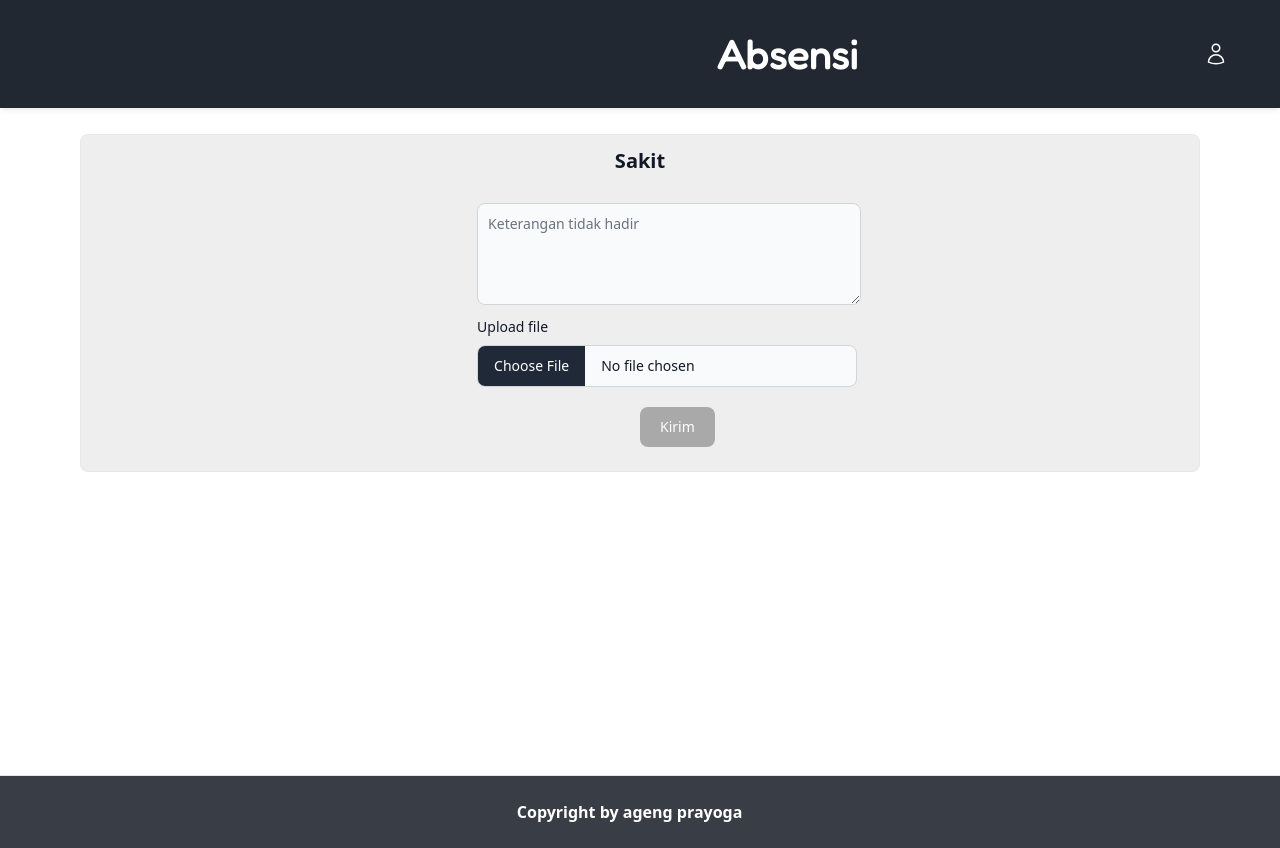
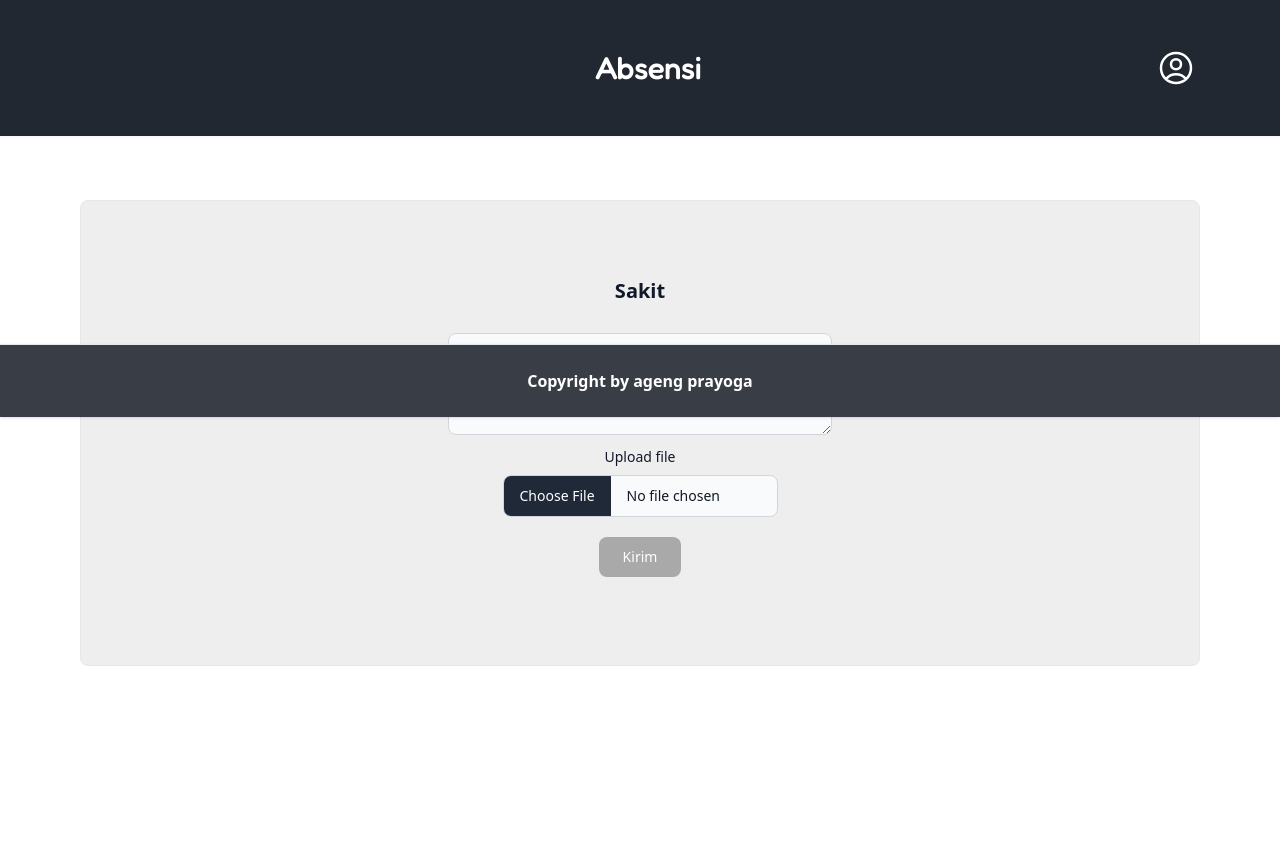
Before and after one commit to Azrieell/Project-Absensi, a Vue app: page /sakitkaryawan in a window 1280 px wide. After the commit the page ends 800 px from the top, so only its background shows below. Built offline with nearby package versions, Linux system fonts and the light colour scheme.

Commit message:
Page Karyawan/done

```diff
--- /dev/null
+++ b/src/components/karyawan/DropdownComponent.vue
@@ -0,0 +1,3 @@
+<template>
+
+</template>
--- a/src/components/karyawan/FooterComponent.vue
+++ b/src/components/karyawan/FooterComponent.vue
@@ -1,5 +1,7 @@
 <template>
-    <footer class="absolute -bottom-12 left-0 z-20 w-full p-4 bg-white border-t border-gray-200 shadow md:flex md:items-center md:justify-between md:p-6" style="background-color: #393E46;">
-    <span class="font-bold text-white" style="margin-left: 40%;">Copyright by ageng prayoga</span>
+    <footer class="absolute sm:top-100 mt-52 left-0 z-20 w-full p-4 bg-white border-t border-gray-200 shadow sm:flex sm:items-center sm:justify-between sm:p-6" style="background-color: #393E46;">
+        <div class="flex justify-center max-w-sm mx-auto">
+    <span class="font-bold text-white ">Copyright by ageng prayoga</span>
+</div>
 </footer>
 </template>
--- a/src/components/karyawan/NavbarComponent.vue
+++ b/src/components/karyawan/NavbarComponent.vue
@@ -1,56 +1,39 @@
 <template>
   <!-- Main navigation container -->
   <nav
-  class="flex-no-wrap relative flex w-full items-center justify-between bg-[#FBFBFB] py-2 shadow-md shadow-black/5 dark:bg-neutral-600 dark:shadow-black/10 lg:flex-wrap lg:justify-start lg:py-6" style="background-color: #222831;">
-  <div class="flex w-full flex-wrap items-center justify-between px-3">
+    class="flex-no-wrap relative flex w-full items-center justify-between  py-5 shadow-sm shadow-black/5 dark:bg-neutral-600 dark:shadow-black/10 lg:flex-wrap lg:justify-start lg:py-8"
+    style="background-color: #222831;">
+    <div class="flex w-full flex-wrap  items-center sm:-ml-8 -ml-20 px-3">
 
 
       <!-- Collapsible navigation container -->
-    <div
-      class="!visible hidden flex-grow basis-[100%] items-center lg:!flex lg:basis-auto"
-      id="navbarSupportedContent1"
-      data-te-collapse-item>
+      <div class="flex justify-between max-w-sm mx-auto text-center" id="navbarSupportedContent1" data-te-collapse-item>
+        <div class="flex justify-center max-w-sm mx-auto">
           <ul data-te-navbar-nav-ref>
-        <li class="mb-4 lg:mb-0 lg:pr-2" data-te-nav-item-ref>
-          <a
-            class="text-white font-bold transition duration-200"
-            href="#"
-            data-te-nav-link-ref style="font-family: 'Fredoka', sans-serif; font-size: 40px;  margin-left: 500%;"
-            >Absensi</a>
+            <li class="mb-4 lg:mb-0 lg:pr-40" data-te-nav-item-ref>
+              <a class="text-white font-bold transition duration-200 justify-center ml-60" href="#" data-te-nav-link-ref
+                style="font-family: 'Fredoka', sans-serif; font-size: 30px;">Absensi</a>
             </li>
           </ul>
         </div>
+      </div>
 
-    <!-- Right elements -->
-    <div class="relative flex items-center">
-      <!-- Cart Icon -->
-      <a
-        class="mr-4 text-white transition duration-200"
-        href="#">
-        <span class="[&>svg]:w-10">
-            <svg xmlns="http://www.w3.org/2000/svg" fill="none" viewBox="0 0 24 24" stroke-width="1.5" stroke="currentColor" class="w-6 h-6">
-  <path stroke-linecap="round" stroke-linejoin="round" d="M15.75 6a3.75 3.75 0 11-7.5 0 3.75 3.75 0 017.5 0zM4.501 20.118a7.5 7.5 0 0114.998 0A17.933 17.933 0 0112 21.75c-2.676 0-5.216-.584-7.499-1.632z" />
+      <div class="relative group">
+        <a href="#" class="no-underline  text-white flex items-center py-4">
+          <svg xmlns="http://www.w3.org/2000/svg" fill="none" viewBox="0 0 24 24" stroke-width="1.5" stroke="currentColor"
+            class="w-10 h-10 sm:-ml-20 ml-10">
+            <path stroke-linecap="round" stroke-linejoin="round"
+              d="M17.982 18.725A7.488 7.488 0 0012 15.75a7.488 7.488 0 00-5.982 2.975m11.963 0a9 9 0 10-11.963 0m11.963 0A8.966 8.966 0 0112 21a8.966 8.966 0 01-5.982-2.275M15 9.75a3 3 0 11-6 0 3 3 0 016 0z" />
           </svg>
-
-        </span>
         </a>
 
-      <!-- Container with two dropdown menus -->
-      <div
-        class="relative"
-        data-te-dropdown-ref
-        data-te-dropdown-alignment="end">
-        <!-- First dropdown trigger -->
-        <a
-          class="hidden-arrow mr-4 flex items-center text-neutral-600 transition duration-200 hover:text-neutral-700 hover:ease-in-out focus:text-neutral-700 disabled:text-black/30 motion-reduce:transition-none dark:text-neutral-200 dark:hover:text-neutral-300 dark:focus:text-neutral-300 [&.active]:text-black/90 dark:[&.active]:text-neutral-400"
-          href="#"
-          id="dropdownMenuButton1"
-          role="button"
-          data-te-dropdown-toggle-ref
-          aria-expanded="false">
-          </a>
+        <div class="items-center absolute border border-t-0 rounded-b-lg p-1 bg-white p-2 sm:-ml-28 ml-2 invisible group-hover:visible w-auto">
+          <a href="#" class="px-4 py-2 block text-black hover:bg-grey-lighter">Profile</a>
+          <hr class="border-t mx-2 border-grey-ligght">
+          <a href="#" class="px-4 py-2 block text-black hover:bg-grey-lighter">Sign Out</a>
         </div>
       </div>
+
     </div>
   </nav>
 </template>
--- a/src/views/karyawan/AbsenKaryawan.vue
+++ b/src/views/karyawan/AbsenKaryawan.vue
@@ -1,5 +1,5 @@
 <template>
-    <div class="rounded-lg w-90 p-4  border border-gray-200 ml-10 mr-10" style="margin-top: 2%; background-color: #EEEEEE;">
+    <div class="rounded-lg w-90 p-4  border border-gray-200 ml-10 mr-10 mt-10" style="background-color: #EEEEEE;">
         <div class="container">
             <p class="text-sm text-black">Selamat Pagi</p>
             <h5 class="text-xl font-bold leading-none text-gray-900 dark:text-white">Leonel Messi</h5>
@@ -7,8 +7,7 @@
 
         <hr class="mt-2 my-6 border-black sm:mx-auto ">
 
-
-        <div class="w-full max-w-sm  border  rounded-lg shadow" style="background-color: #D9D9D9; margin-left: 35%;">
+        <div class="w-full max-w-sm mx-auto border rounded-lg shadow " style="background-color: #D9D9D9;">
 
 <div class="flex items-center justify-center w-full">
     <label for="dropzone-file" class="flex flex-col items-center justify-center w-full h-64 border-2 border-gray-300 border-dashed rounded-lg cursor-pointer bg-gray-50 dark:hover:bg-bray-800 dark:bg-gray-700 hover:bg-gray-100 dark:border-gray-600 dark:hover:border-gray-500 dark:hover:bg-gray-600">
@@ -26,22 +25,20 @@
         <br>
 
 
-        <div class="mr-30 ml-32  block rounded-lg shadow-[0_2px_15px_-3px_rgba(0,0,0,0.07),0_10px_20px_-2px_rgba(0,0,0,0.04)]"
-            style="background-color: #DDDDDD; max-width: 30%; margin-left: 37%;">
-            <div class="grid grid-cols-2 mt-6 ml-10">
+        <div class=" max-w-sm mx-auto sm:ml-30 mb-8 w-52 block rounded-lg shadow-[0_2px_15px_-3px_rgba(0,0,0,0.07),0_10px_20px_-2px_rgba(0,0,0,0.04)]"
+            style="background-color: #DDDDDD;">
+            <div class="grid grid-cols-2 mt-4 ml-8">
                 <svg xmlns="http://www.w3.org/2000/svg" fill="none" viewBox="0 0 24 24" stroke-width="1.5"
-                    stroke="currentColor" class="w-12 h-12 ml-10">
+                    stroke="currentColor" class="w-12 h-12 ml-4 mt-2">
                     <path stroke-linecap="round" stroke-linejoin="round"
                         d="M6.827 6.175A2.31 2.31 0 015.186 7.23c-.38.054-.757.112-1.134.175C2.999 7.58 2.25 8.507 2.25 9.574V18a2.25 2.25 0 002.25 2.25h15A2.25 2.25 0 0021.75 18V9.574c0-1.067-.75-1.994-1.802-2.169a47.865 47.865 0 00-1.134-.175 2.31 2.31 0 01-1.64-1.055l-.822-1.316a2.192 2.192 0 00-1.736-1.039 48.774 48.774 0 00-5.232 0 2.192 2.192 0 00-1.736 1.039l-.821 1.316z" />
                     <path stroke-linecap="round" stroke-linejoin="round"
                         d="M16.5 12.75a4.5 4.5 0 11-9 0 4.5 4.5 0 019 0zM18.75 10.5h.008v.008h-.008V10.5z" />
                 </svg>
-                <h5 class="mb-2 text-xl font-medium leading-tight text-neutral-800 dark:text-neutral-50 "
-                    style="margin-left: -35%; margin-top: 7%;">
+                <h5 class="mb-2 mt-2 text-xl font-medium leading-tight text-neutral-800 dark:text-neutral-50 ">
                     Absen Masuk
                 </h5>
             </div>
         </div>
-
     </div>
 </template>
--- a/src/views/karyawan/HomeKaryawan.vue
+++ b/src/views/karyawan/HomeKaryawan.vue
@@ -1,7 +1,7 @@
 <template>
 
-<div class="rounded-lg w-90 p-4  border border-gray-200 ml-10 mr-10" style="margin-top: 2%; background-color: #EEEEEE;">
-    <div class="container">
+<div class="rounded-lg w-90 p-4 border border-gray-200 ml-10 mr-10 mt-10" style="background-color: #EEEEEE;">
+    <div class="container grid">
         <p class="text-sm text-black">Selamat Pagi</p>
         <h5 class="text-xl font-bold leading-none text-gray-900 dark:text-white">Leonel Messi</h5>
    </div>
@@ -9,7 +9,7 @@
  <hr class="mt-2 my-6 border-black sm:mx-auto ">
 
    <!-- <div class="" style="margin-top: 1%;"></div> -->
-	<div class="mx-auto my-10 grid max-w-screen-xl gap-y-2 sm:grid-cols-2 lg:grid-cols-4" style="margin-left: 13%;">
+	<div class="my-10 grid max-w-screen-xl gap-y-2  sm:grid-cols-4 grid-cols-2 sm:ml-52 ml-24" >
         <div class="group cursor duration-200 hover:-translate-y-4">
         <div>
             <button className="group-hover:text-cyan-500 mb-4">
@@ -43,7 +43,7 @@
 <svg xmlns="http://www.w3.org/2000/svg" fill="none" viewBox="0 0 24 24" stroke-width="1.5" stroke="currentColor" class="w-12 h-12">
   <path stroke-linecap="round" stroke-linejoin="round" d="M6.75 3v2.25M17.25 3v2.25M3 18.75V7.5a2.25 2.25 0 012.25-2.25h13.5A2.25 2.25 0 0121 7.5v11.25m-18 0A2.25 2.25 0 005.25 21h13.5A2.25 2.25 0 0021 18.75m-18 0v-7.5A2.25 2.25 0 015.25 9h13.5A2.25 2.25 0 0121 11.25v7.5m-9-6h.008v.008H12v-.008zM12 15h.008v.008H12V15zm0 2.25h.008v.008H12v-.008zM9.75 15h.008v.008H9.75V15zm0 2.25h.008v.008H9.75v-.008zM7.5 15h.008v.008H7.5V15zm0 2.25h.008v.008H7.5v-.008zm6.75-4.5h.008v.008h-.008v-.008zm0 2.25h.008v.008h-.008V15zm0 2.25h.008v.008h-.008v-.008zm2.25-4.5h.008v.008H16.5v-.008zm0 2.25h.008v.008H16.5V15z" />
 </svg>
-<b style="margin-left: 4%;">Izin</b>
+<b>Izin</b>
 </a>
 </button>
 </div>
@@ -56,7 +56,7 @@
     <svg xmlns="http://www.w3.org/2000/svg" fill="none" viewBox="0 0 24 24" stroke-width="1.5" stroke="currentColor" class="w-12 h-12">
   <path stroke-linecap="round" stroke-linejoin="round" d="M11.25 11.25l.041-.02a.75.75 0 011.063.852l-.708 2.836a.75.75 0 001.063.853l.041-.021M21 12a9 9 0 11-18 0 9 9 0 0118 0zm-9-3.75h.008v.008H12V8.25z" />
 </svg>
-<b style="margin-left: -20%;">Informasi</b>
+<b>Informasi</b>
 </a>
 </button>
 </div>
@@ -64,8 +64,8 @@
 </div>
 </div>
 
-<div style="margin-left: 3%;">
-<div class="grid grid-cols-1 grid-rows-1 md:grid-cols-2 mr-10 mt-10">
+<div class="ml-10">
+<div class="grid grid-cols-2 grid-rows-1 sm:grid-cols-2 mr-10 mt-10">
   <div class="mr-10 block rounded-lg shadow-[0_2px_15px_-3px_rgba(0,0,0,0.07),0_10px_20px_-2px_rgba(0,0,0,0.04)] dark:bg-neutral-700" style="background-color: #393E46;">
     <div class="p-6">
       <h5 class="mb-2 text-xl font-medium leading-tight text-white">
@@ -93,13 +93,13 @@
 
 
 
-<div class="grid grid-cols-1 grid-rows-1 md:grid-cols-3 mr-7 mt-20">
+<div class="grid grid-cols-1 grid-rows-1 sm:grid-cols-3 mr-7 mt-10 gap-4">
   <div class="mr-4 block rounded-lg shadow-[0_2px_15px_-3px_rgba(0,0,0,0.07),0_10px_20px_-2px_rgba(0,0,0,0.04)]" style="background-color: #EEEEEE;">
     <div class="grid grid-cols-2 mt-4">
-        <svg xmlns="http://www.w3.org/2000/svg" fill="none" viewBox="0 0 24 24" stroke-width="1.5" stroke="currentColor" class="w-12 h-12 ml-10">
+        <svg xmlns="http://www.w3.org/2000/svg" fill="none" viewBox="0 0 24 24" stroke-width="1.5" stroke="currentColor" class="w-12 h-12 ml-40">
   <path stroke-linecap="round" stroke-linejoin="round" d="M15.75 9V5.25A2.25 2.25 0 0013.5 3h-6a2.25 2.25 0 00-2.25 2.25v13.5A2.25 2.25 0 007.5 21h6a2.25 2.25 0 002.25-2.25V15m3 0l3-3m0 0l-3-3m3 3H9" />
 </svg>
-      <h5 class="mb-2 text-xl font-medium leading-tight text-neutral-800 dark:text-neutral-50 " style="margin-left: -50%;">
+      <h5 class="mb-2 text-xl font-medium leading-tight text-neutral-800 dark:text-neutral-50">
         Hadir
         <br>
         0 hari
@@ -109,11 +109,11 @@
 
   <div class="mr-4 block rounded-lg shadow-[0_2px_15px_-3px_rgba(0,0,0,0.07),0_10px_20px_-2px_rgba(0,0,0,0.04)]" style="background-color: #EEEEEE;">
     <div class="grid grid-cols-2 mt-4">
-        <svg xmlns="http://www.w3.org/2000/svg" fill="none" viewBox="0 0 24 24" stroke-width="1.5" stroke="currentColor" class="w-12 h-12 ml-10">
+        <svg xmlns="http://www.w3.org/2000/svg" fill="none" viewBox="0 0 24 24" stroke-width="1.5" stroke="currentColor" class="w-12 h-12 ml-40">
   <path stroke-linecap="round" stroke-linejoin="round" d="M15.666 3.888A2.25 2.25 0 0013.5 2.25h-3c-1.03 0-1.9.693-2.166 1.638m7.332 0c.055.194.084.4.084.612v0a.75.75 0 01-.75.75H9a.75.75 0 01-.75-.75v0c0-.212.03-.418.084-.612m7.332 0c.646.049 1.288.11 1.927.184 1.1.128 1.907 1.077 1.907 2.185V19.5a2.25 2.25 0 01-2.25 2.25H6.75A2.25 2.25 0 014.5 19.5V6.257c0-1.108.806-2.057 1.907-2.185a48.208 48.208 0 011.927-.184" />
 </svg>
 
-      <h5 class="mb-2 text-xl font-medium leading-tight text-neutral-800 dark:text-neutral-50 " style="margin-left: -50%;">
+      <h5 class="mb-2 text-xl font-medium leading-tight text-neutral-800 dark:text-neutral-50">
         Izin
         <br>
         0 hari
@@ -123,10 +123,10 @@
 
   <div class="mr-4 block rounded-lg shadow-[0_2px_15px_-3px_rgba(0,0,0,0.07),0_10px_20px_-2px_rgba(0,0,0,0.04)]" style="background-color: #EEEEEE;">
     <div class="grid grid-cols-2 mt-4">
-        <svg xmlns="http://www.w3.org/2000/svg" fill="none" viewBox="0 0 24 24" stroke-width="1.5" stroke="currentColor" class="w-12 h-12 ml-10">
+        <svg xmlns="http://www.w3.org/2000/svg" fill="none" viewBox="0 0 24 24" stroke-width="1.5" stroke="currentColor" class="w-12 h-12 ml-40">
   <path stroke-linecap="round" stroke-linejoin="round" d="M15.182 16.318A4.486 4.486 0 0012.016 15a4.486 4.486 0 00-3.198 1.318M21 12a9 9 0 11-18 0 9 9 0 0118 0zM9.75 9.75c0 .414-.168.75-.375.75S9 10.164 9 9.75 9.168 9 9.375 9s.375.336.375.75zm-.375 0h.008v.015h-.008V9.75zm5.625 0c0 .414-.168.75-.375.75s-.375-.336-.375-.75.168-.75.375-.75.375.336.375.75zm-.375 0h.008v.015h-.008V9.75z" />
 </svg>
-      <h5 class="mb-2 text-xl font-medium leading-tight text-neutral-800 dark:text-neutral-50 " style="margin-left: -50%;">
+      <h5 class="mb-2 text-xl font-medium leading-tight text-neutral-800 dark:text-neutral-50">
         Sakit
         <br>
         0 hari
--- a/src/views/karyawan/InformasiKaryawan.vue
+++ b/src/views/karyawan/InformasiKaryawan.vue
@@ -1,15 +1,17 @@
 <template>
-    <div class="rounded-lg w-90 p-20  border border-gray-200 ml-20 mr-20" style="margin-top: 2%; background-color: #EEEEEE;">
+    <div class="rounded-lg w-90 p-20  border border-gray-200 ml-20 mr-20 mt-24" style="background-color: #EEEEEE;">
        <div class="container text-center">
            <h5 class="text-xl text-center font-bold leading-none text-gray-900 dark:text-white">Informasi</h5><br>
            <p><b>Perusahaan akan mengadakan rapat pada pukul 12.00</b></p>
        </div>
 
-       <button type="button" class="text-white mt-5 font-medium rounded-lg text-sm px-5 py-2.5 text-center mr-2 mb-2 "
-            style="margin-left: 46%; background-color: darkgray;">
+       <div class="flex justify-center max-w-sm mx-auto">
+       <button type="button" class="text-white mt-5 font-medium rounded-lg max-w-sm mx-auto text-sm px-5 py-2.5 text-center mb-2 "
+            style="background-color: darkgray;">
             <a href="/homekaryawan">
                  Kembali
             </a>
             </button>
         </div>
+    </div>
 </template>
--- a/src/views/karyawan/IzinKaryawan.vue
+++ b/src/views/karyawan/IzinKaryawan.vue
@@ -1,17 +1,20 @@
 <template>
-     <div class="rounded-lg w-90 p-20  border border-gray-200 ml-20 mr-20" style="margin-top: 5%; background-color: #EEEEEE;">
+     <div class="rounded-lg w-90 p-36  border border-gray-200 ml-20 mt-20 mr-20" style=" background-color: #EEEEEE;">
         <div class="container">
             <h5 class="text-xl text-center font-bold leading-none text-gray-900 dark:text-white">Izin</h5><br>
         </div>
 
-        <div class="w-full max-w-sm  rounded-lg" style="margin-left: 30%;">
+        <div class="w-full max-w-sm mx-auto rounded-lg">
 
             <label for="message" class="block mb-2 text-sm font-medium text-gray-900 dark:text-white"></label>
             <textarea id="message" rows="4"
-                class="block p-2.5 w-full text-sm text-gray-900 bg-gray-50 rounded-lg border border-gray-300 focus:ring-black-500 focus:border-black-500 dark:bg-gray-700 dark:border-gray-600 dark:placeholder-gray-400 dark:text-white dark:focus:ring-black-500 dark:focus:border-black-500"
+                class="block p-2.5 sm:w-full w-60 sm:-ml-0 -ml-24 text-sm text-gray-900 bg-gray-50 rounded-lg border border-gray-300 focus:ring-black-500 focus:border-black-500 dark:bg-gray-700 dark:border-gray-600 dark:placeholder-gray-400 dark:text-white dark:focus:ring-black-500 dark:focus:border-black-500"
                 placeholder="Keterangan tidak hadir"></textarea>
         </div>
-        <button type="button" class="text-white mt-5 font-medium rounded-lg text-sm px-5 py-2.5 text-center mr-2 mb-2 "
-            style="margin-left: 46%; background-color: darkgray;">Kirim</button>
+
+        <div class="flex justify-center max-w-sm mx-auto">
+        <button type="button" class="text-white mt-5 font-medium rounded-lg text-sm px-6 py-2.5 text-center mb-2 "
+            style="background-color: darkgray;">Kirim</button>
+        </div>
         </div>
 </template>
--- a/src/views/karyawan/SakitKaryawan.vue
+++ b/src/views/karyawan/SakitKaryawan.vue
@@ -1,10 +1,11 @@
 <template>
-    <div class="rounded-lg w-90 p-4  border border-gray-200 ml-20 mr-20" style="margin-top: 2%; background-color: #EEEEEE;">
+    <div class="rounded-lg w-90 p-20  border border-gray-200 ml-20 mr-20 mt-16" style="background-color: #EEEEEE;">
         <div class="container">
             <h5 class="text-xl text-center font-bold leading-none text-gray-900 dark:text-white">Sakit</h5><br>
         </div>
 
-        <div class="w-full max-w-sm  rounded-lg" style="margin-left: 35%;">
+
+        <div class="w-full max-w-sm mx-auto rounded-lg">
 
             <label for="message" class="block mb-2 text-sm font-medium text-gray-900 dark:text-white"></label>
             <textarea id="message" rows="4"
@@ -12,14 +13,17 @@
                 placeholder="Keterangan tidak hadir"></textarea>
         </div>
 
-        <div class="mt-3" style="margin-left: 35%;">
-            <label class="block mb-2 text-sm font-medium text-gray-900 dark:text-white" for="file_input">Upload file</label>
+        <div class="mt-3">
+            <label class="block max-w-sm mx-auto text-center mb-2 text-sm font-medium text-gray-900 dark:text-white" for="file_input">Upload file</label>
             <input
-                class="block max-w text-sm text-gray-900 border border-gray-300 rounded-lg cursor-pointer bg-gray-50 dark:text-gray-400 focus:outline-none dark:bg-gray-700 dark:border-gray-600 dark:placeholder-gray-400"
-                id="file_input" type="file" style="width: 380px;">
+                class="block max-w-sm sm:mx-auto -ml-10 text-sm text-gray-900 border border-gray-300 rounded-lg cursor-pointer bg-gray-50 dark:text-gray-400 focus:outline-none dark:bg-gray-700 dark:border-gray-600 dark:placeholder-gray-400"
+                id="file_input" type="file">
+        </div>
+        <div class="flex justify-center max-w-sm mx-auto">
+        <button type="button" class="text-white mt-5 font-medium rounded-lg text-sm px-6 py-2.5 justify-center mb-2 "
+            style="background-color: darkgray;">Kirim
+        </button>
         </div>
 
-        <button type="button" class="text-white mt-5 font-medium rounded-lg text-sm px-5 py-2.5 text-center mr-2 mb-2 "
-            style="margin-left: 50%; background-color: darkgray;">Kirim</button>
 
 </div></template>
```
Also changed, not shown: src/views/karyawan/ProfileKaryawan.vue (added). Lines whose indentation alone changed are shown as unchanged.
